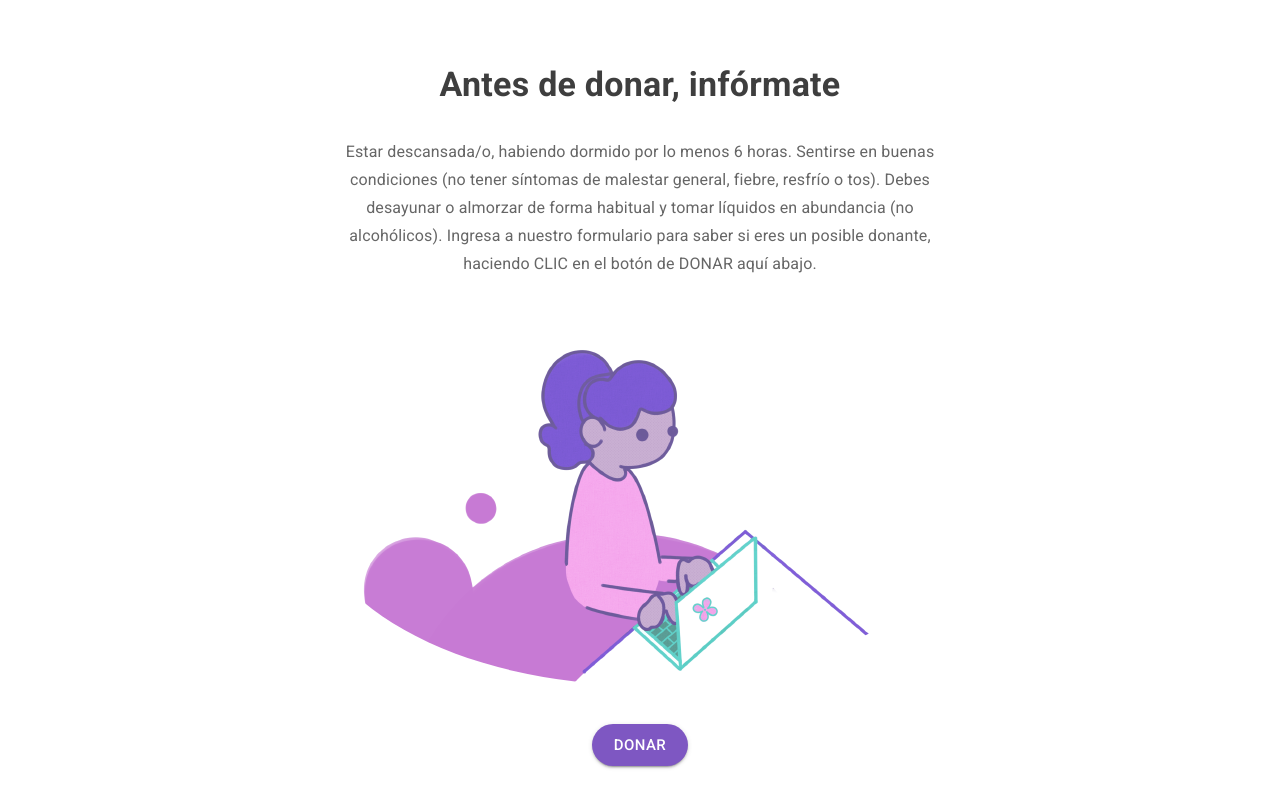
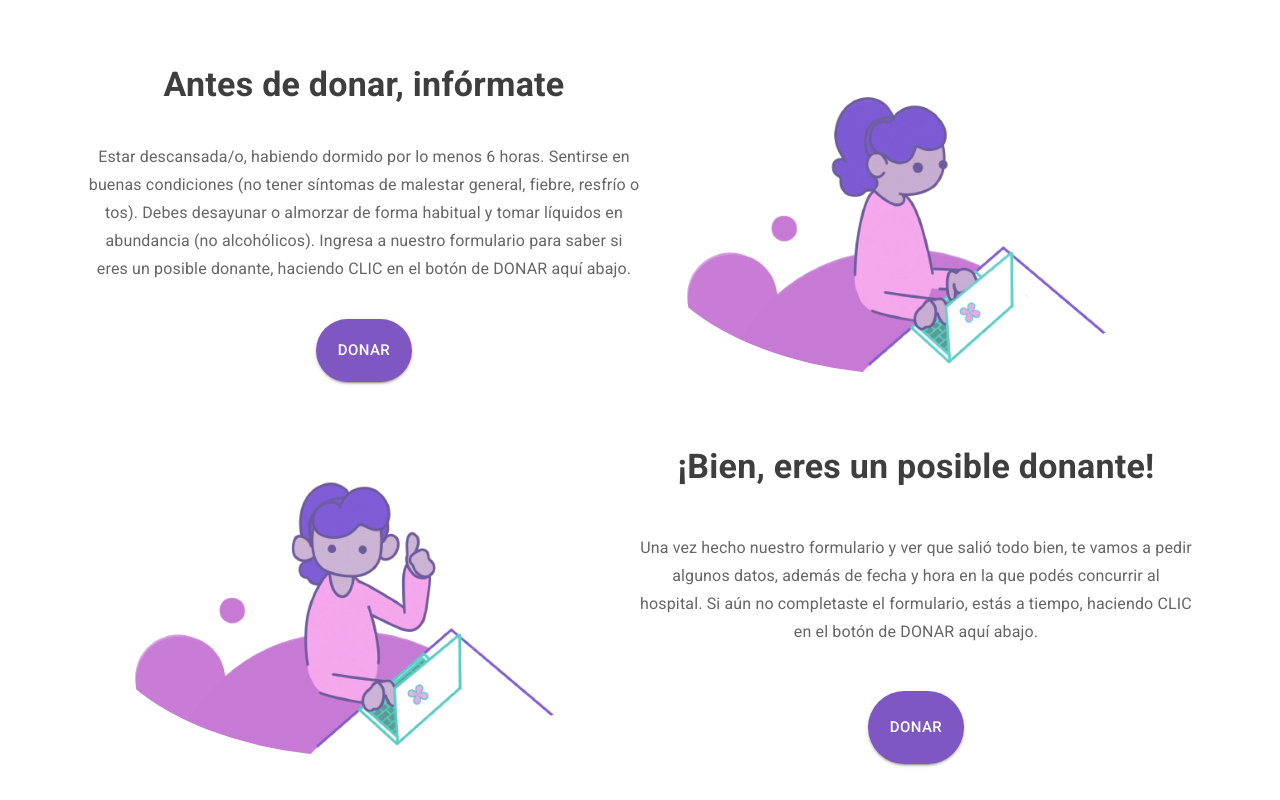
Before and after one commit to jblancoetec/front-clinicas-web, a Next.js app: page / in a window 1280 px wide. Shown: the part 800-1600 px from the top of the page. Built offline with nearby package versions, Linux system fonts and the light colour scheme.

Commit message:
update home section

```diff
--- a/src/home/Home.tsx
+++ b/src/home/Home.tsx
@@ -17,7 +17,6 @@ const Home = () => {
             <Section
               title="Antes de donar, infórmate"
               subtitle="Estar descansada/o, habiendo dormido por lo menos 6 horas. Sentirse en buenas condiciones (no tener síntomas de malestar general, fiebre, resfrío o tos). Debes desayunar o almorzar de forma habitual y tomar líquidos en abundancia (no alcohólicos). Ingresa a nuestro formulario para saber si eres un posible donante, haciendo CLIC en el botón de DONAR aquí abajo."
-              withButtonCreate
               reverseContent
             >
               <Image
@@ -32,7 +31,6 @@ const Home = () => {
             <Section
               title="¡Bien, eres un posible donante!"
               subtitle="Una vez hecho nuestro formulario y ver que salió todo bien, te vamos a pedir algunos datos, además de fecha y hora en la que podés concurrir al hospital. Si aún no completaste el formulario, estás a tiempo, haciendo CLIC en el botón de DONAR aquí abajo."
-              withButtonCreate
             >
               <Image
                 src="/assets/img-step-2.png"
@@ -47,7 +45,6 @@ const Home = () => {
               title="Concurrí al Centro de Donación con tu DNI"
               subtitle="Tené tu DNI a mano porque deberás presentarlo. En caso de tener dudas o estar en desacuerdo, tenés derecho de auto excluirte y no donar. Para facilitarte el proceso, evitar imprevistos y despejar dudas, te sugerimos que te informes haciendo CLIC en el botón DONAR de aquí abajo."
               reverseContent
-              withButtonCreate
             >
               <Image
                 src="/assets/img-step-3.png"
@@ -61,7 +58,6 @@ const Home = () => {
             <Section
               title="Preséntate en la mesa de entrada"
               subtitle="El personal de salud te entrevistará para ver si estás en condiciones de donar. Toda la información que brindes es confidencial. Se verifica tu peso, temperatura, pulso y presión arterial, y se toman muestras de tu sangre para controlar que tus glóbulos rojos estén bien."
-              withButtonCreate
             >
               <Image
                 src="/assets/img-step-4.png"
@@ -76,7 +72,6 @@ const Home = () => {
               title="Llegó el momento de donar"
               subtitle="La extracción dura entre 7 y 10 minutos. Se realiza en un ambiente seguro y con material descartable. Se extrae sólo una unidad de sangre (alrededor de 450 ml) y pequeñas muestras para posteriores análisis."
               reverseContent
-              withButtonCreate
             >
               <Image
                 src="/assets/img-step-5.png"
--- a/src/home/Section.tsx
+++ b/src/home/Section.tsx
@@ -14,95 +14,34 @@ const SectionDesktop = ({
   children,
   title,
   subtitle,
-  withButtonCreate,
-  justContent,
-  reverseContent,
+  layout,
 }: {
   children: ReactChild;
   title: string;
-  subtitle?: string;
-  withButtonCreate?: boolean;
-  justContent?: boolean;
-  reverseContent?: boolean;
-}) => (
+  subtitle: string;
+  layout: string;
+}) => {
+  return (
     <Container>
-    <Grid
-      container
-      spacing={4}
-      justifyContent="center"
-      direction={{
-        md: reverseContent ? "row-reverse" : "row",
+      <Box
+        display={"grid"}
+        gridTemplateColumns={{
+          xs: "1fr",
+          md: "1fr 1fr",
         }}
+        gridTemplateRows="auto"
+        gridTemplateAreas={{
+          xs: "'title' 'subtitle' 'children' 'btn'",
+          md: layout,
+        }}
+        rowGap={"1rem"}
       >
-      <Grid
-        item
-        spacing={2}
-        container
-        xs={12}
-        md={justContent ? 12 : 6}
-        textAlign="center"
-        direction="column"
-        justifyContent="center"
-      >
-        <Grid item>
-          <Typography variant="h4" className="title">
-            {title}
-          </Typography>
-        </Grid>
-        {subtitle && (
-          <Grid item>
-            <Typography
-              variant="body1"
-              className="subtitle"
-              maxWidth="sm"
-              mx="auto"
-              textAlign={"center"}
-              sx={{
-                lineHeight: "1.75",
-              }}
-            >
-              {subtitle}
-            </Typography>
-          </Grid>
-        )}
-        {withButtonCreate && (
-          <Grid item className="d-desktop">
-            <Button
-              variant="contained"
-              className="button contained"
-              size="large"
-            >
-              Donar
-            </Button>
-          </Grid>
-        )}
-      </Grid>
-      <Grid item xs={12} md={justContent ? 12 : 6}>
-        {children}
-      </Grid>
-    </Grid>
-  </Container>
-);
-const SectionMobile = ({
-  children,
-  title,
-  subtitle,
-  withButtonCreate,
-}: {
-  children: ReactChild;
-  title: string;
-  subtitle?: string;
-  withButtonCreate?: boolean;
-}) => (
-  <Container>
-    <Stack spacing={4} justifyContent="center" alignItems={"center"}>
-      <Box>
+        <Box gridArea={"title"}>
           <Typography variant="h4" className="title" textAlign={"center"}>
             {title}
           </Typography>
         </Box>
-      {subtitle && (
-        <Box>
+        <Box gridArea={"subtitle"}>
           <Typography
             variant="body1"
             className="subtitle"
@@ -116,32 +55,36 @@ const SectionMobile = ({
             {subtitle}
           </Typography>
         </Box>
-      )}
-      <Box>{children}</Box>
-      {withButtonCreate && (
-        <Box>
+        <Box gridArea={"btn"} display="flex" justifyContent={"center"}>
           <Button variant="contained" className="button contained" size="large">
             Donar
           </Button>
         </Box>
-      )}
-    </Stack>
+        <Box gridArea={"children"}>{children}</Box>
+      </Box>
     </Container>
   );
+};
 
-const Section = (params: {
+const Section = ({
+  children,
+  title,
+  subtitle,
+  reverseContent = false,
+}: {
   children: ReactChild;
   title: string;
-  subtitle?: string;
-  withButtonCreate?: boolean;
-  justContent?: boolean;
+  subtitle: string;
   reverseContent?: boolean;
 }) => {
-  const sm = useMediaQuery("min-width(600px)");
+  const layout = reverseContent
+    ? "'title children' 'subtitle children' 'btn children'"
+    : "'children title' 'children subtitle ' 'children btn'";
   return (
     <>
-      {sm && <SectionDesktop {...params}>{params.children}</SectionDesktop>}
-      {!sm && <SectionMobile {...params}>{params.children}</SectionMobile>}
+      <SectionDesktop layout={layout} title={title} subtitle={subtitle}>
+        {children}
+      </SectionDesktop>
     </>
   );
 };
--- a/src/layout/Layout.tsx
+++ b/src/layout/Layout.tsx
@@ -53,7 +53,6 @@ const Layout = ({ children }: { children: ReactNode }) => {
       <footer>
         <Box
           width={"100%"}
-          height={"16vh"}
           sx={{
             backgroundColor: "var(--color-gris-claro)",
             color: "var(--color-gris-oscuro)",
```
Lines whose indentation alone changed are shown as unchanged.
